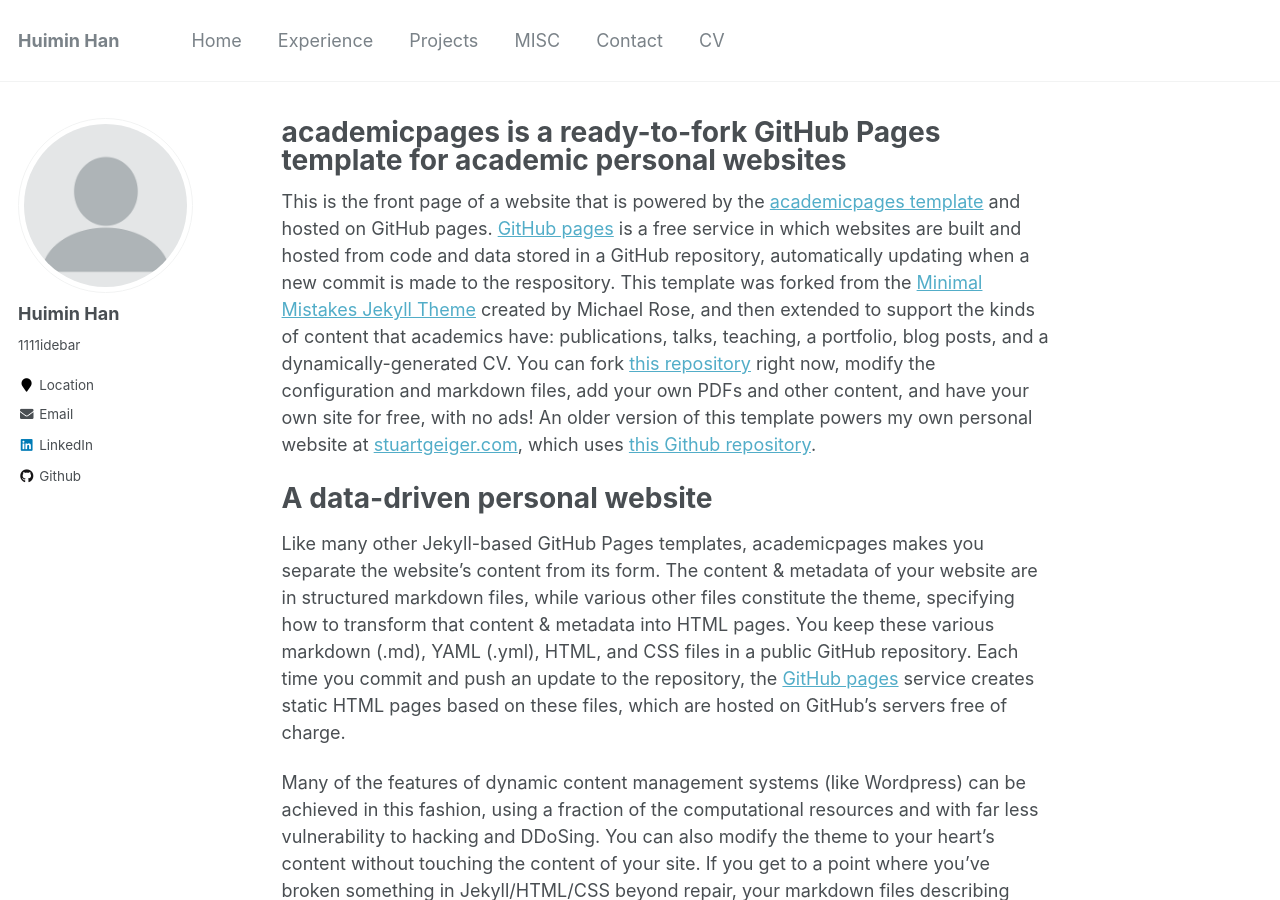
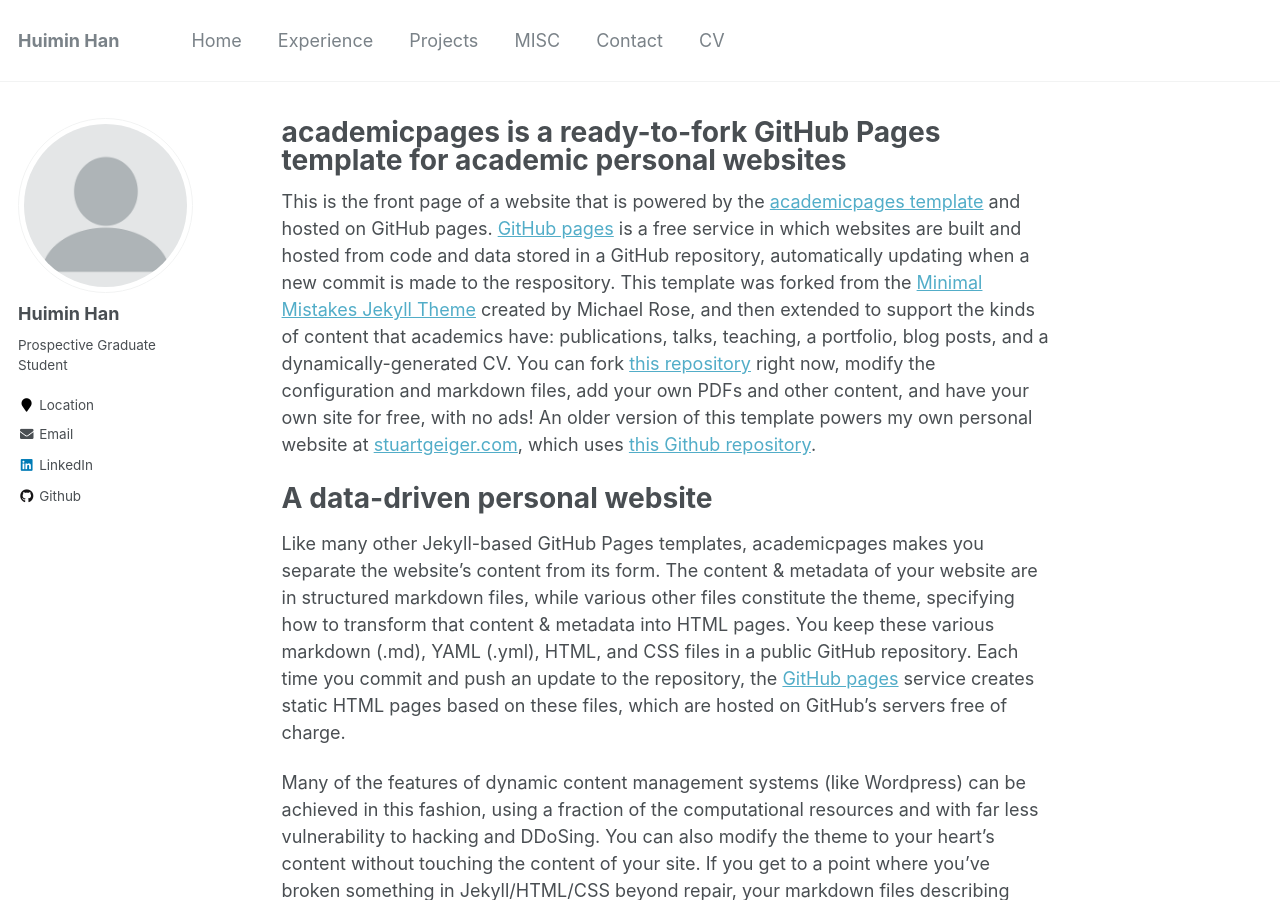
Before and after one commit to HannahHan3/HannahHan3.github.io, a Jekyll site: the page built from _pages/about.md, in a window 1280 px wide and 900 px high. Built offline with Jekyll 4.4.1, drawn with Linux system fonts in a browser that asks for light colours.

Commit message:
Update _config.yml

```diff
--- a/_config.yml
+++ b/_config.yml
@@ -82,7 +82,7 @@
 author:
   name             : "Huimin Han"
   avatar           : "profile.png"
-  bio              : "1111idebar"
+  bio              : "Prospective Graduate Student"
   location         : "Location"
   employer         :
   #pubmed           : "https://www.ncbi.nlm.nih.gov/pubmed/?term=john+snow"
```
